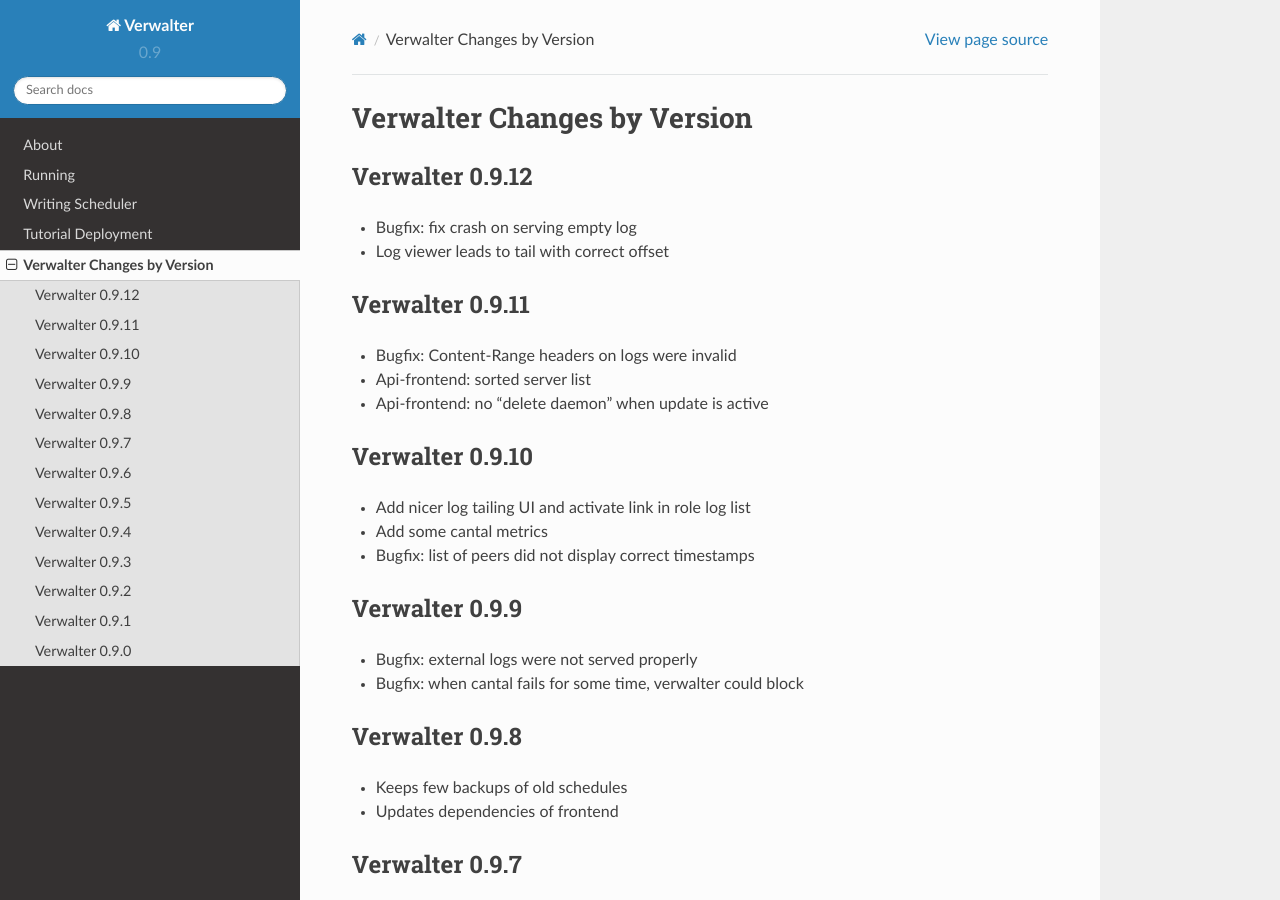
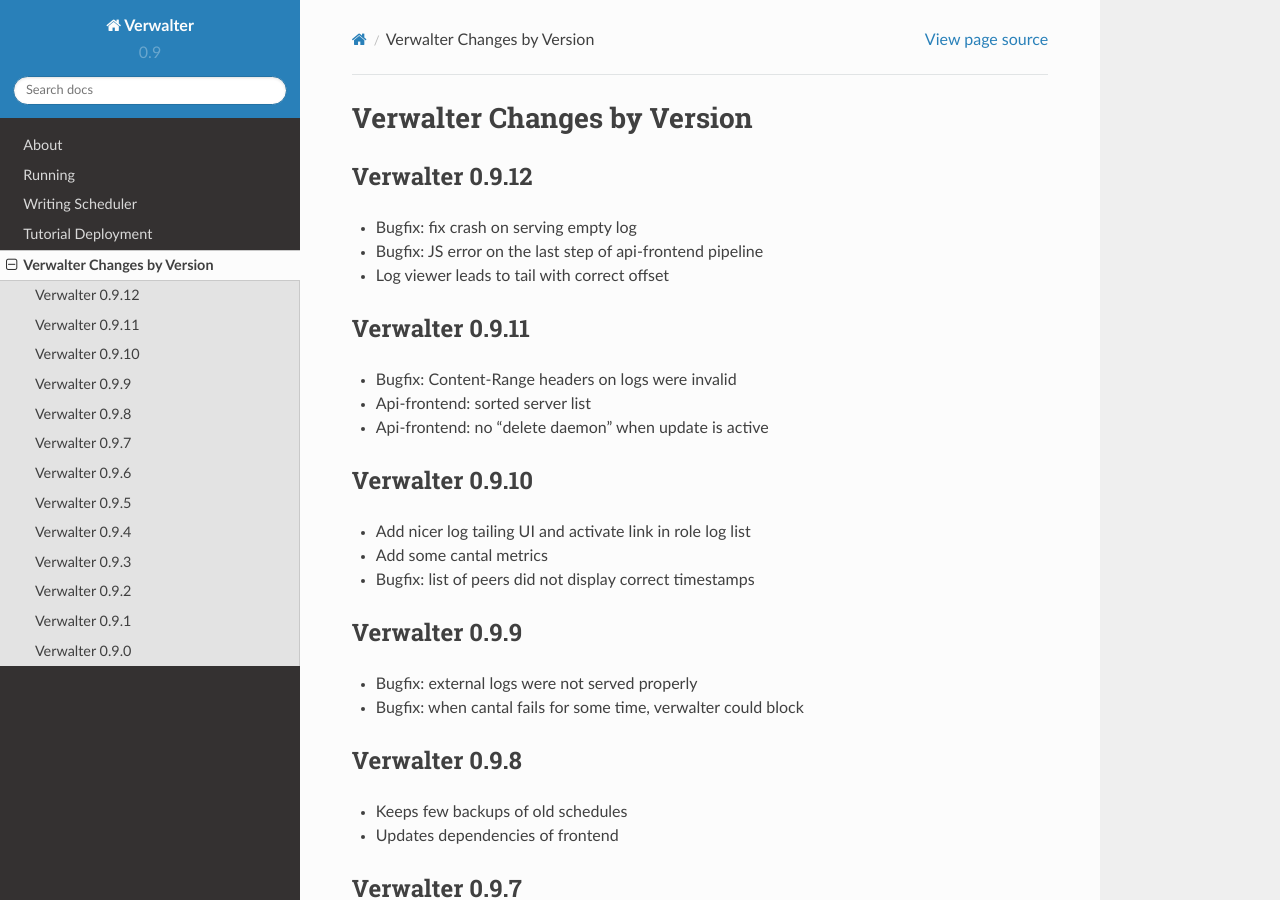
Before and after one commit to tailhook/verwalter, a Sphinx documentation site: the page built from doc/changelog.rst, in a window 1280 px wide and 900 px high. Built offline with Sphinx 7.4.7 and the Read the Docs theme 2.0.0, drawn with Linux system fonts in a browser that asks for light colours.

Commit message:
Another addition to the changelog

```diff
--- a/doc/changelog.rst
+++ b/doc/changelog.rst
@@ -8,6 +8,7 @@ Verwalter 0.9.12
 ----------------
 
 * Bugfix: fix crash on serving empty log
+* Bugfix: JS error on the last step of api-frontend pipeline
 * Log viewer leads to tail with correct offset
 
 
```
